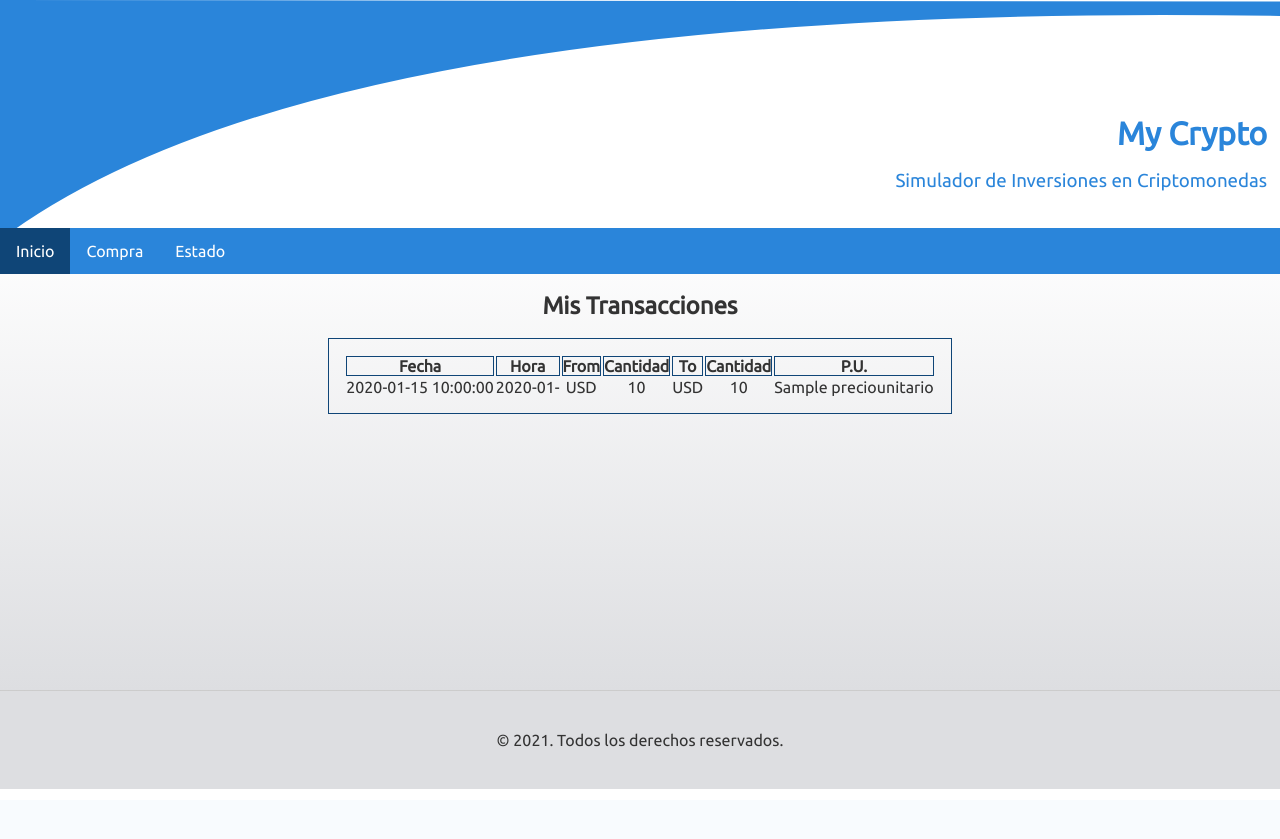
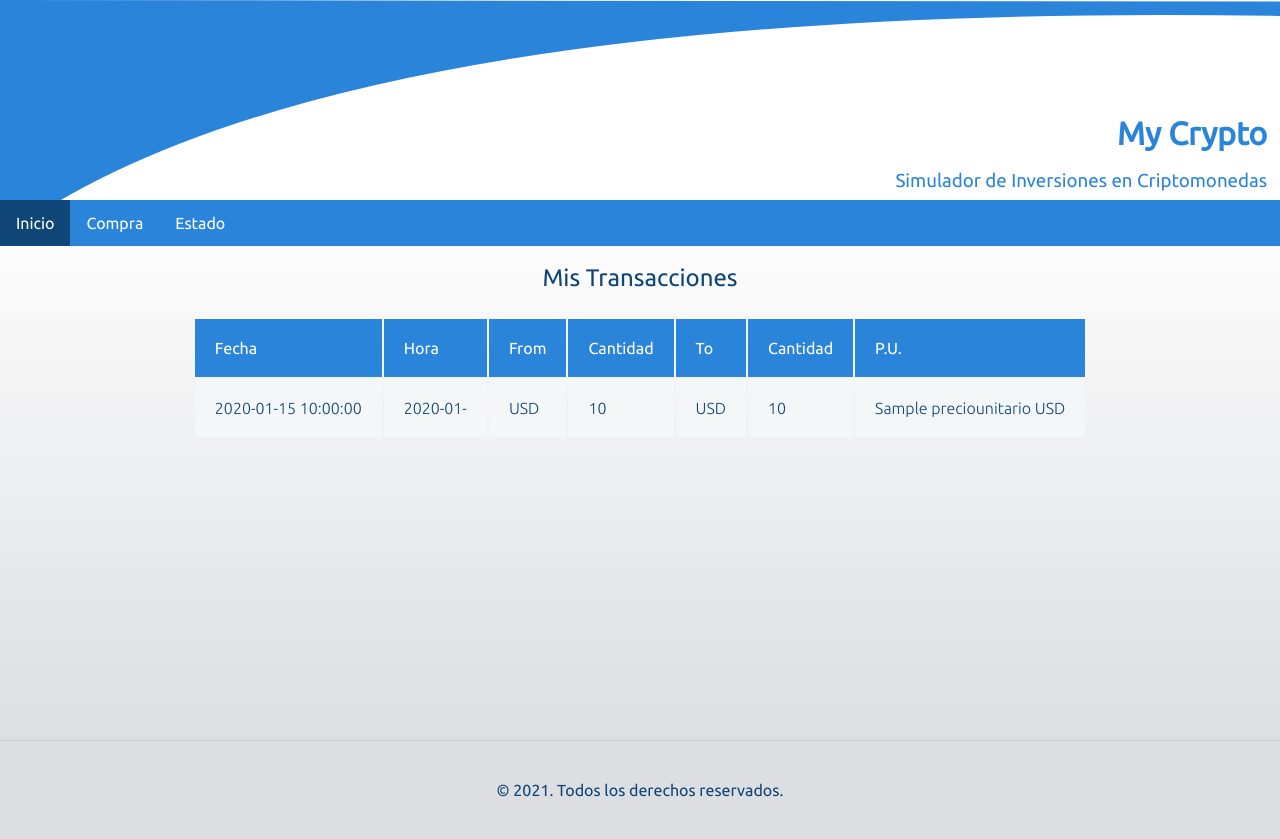
Before and after one commit to martamdf/proyecto_krypto, a Flask app: template kryptoexchange/templates/listamovimientos.html in a window 1280 px wide. Before the commit the page ends 789 px from the top, so only its background shows below. Run offline with Flask 2, Linux system fonts and the light colour scheme; the template is opened without the code that fills it: most values are stand-ins (such as "Sample title", 1, 10 or a date in 2020); parts of the project's set-up code (start-up, migrations or seed data) failed here and were passed over; some libraries are stand-ins or nearby versions.

Commit message:
estilo tabla movimientos

```diff
--- a/kryptoexchange/static/css/style.css
+++ b/kryptoexchange/static/css/style.css
@@ -33,7 +33,7 @@ li a {
     text-decoration: none;
 }
 li a:hover:not(.active) {
-    background-color: #111;
+    background-color: #0f4577;
 }
 
 .active {
@@ -46,10 +46,14 @@ li a:hover:not(.active) {
 } */
 
 body {
-    background: #fff;
-    color: #333;
+    background: #FFF;
+    color: #0f4577;
     font-family: 'Ubuntu', sans-serif;
     position: relative;
+}
+
+h2 {
+    font-weight: 400;
 }
 
 h3 {
@@ -57,7 +61,7 @@ h3 {
 }
 
 header {
-    height: 100px;
+    height: 200px;
     color:#2a85da;
     padding-top: 9vw;
     padding-bottom: 1vw;
@@ -81,14 +85,14 @@ footer {
     position: relative;
 }
 
-table {
+/* table {
     border: 1px solid #0f4577;
     text-align: center;
 }
 
 th {
     border: 1px solid #0f4577;
-}
+} */
 
 .error {
     color: red;
@@ -100,3 +104,53 @@ th {
     margin-right: auto;
     padding: 15px;
 }
+
+*, *:before, *:after {
+    -moz-box-sizing: border-box;
+    -webkit-box-sizing: border-box;
+    box-sizing: border-box;
+}
+
+table {
+    max-width: 960px;
+    margin: 10px auto;
+}
+
+caption {
+    font-size: 1.6em;
+    font-weight: 400;
+    padding: 10px 0;
+}
+
+thead th {
+    font-weight: 400;
+    background: #2a85da;
+    color: #FFF;
+}
+
+tr {
+    background: #f4f7f8;
+    border-bottom: 1px solid #FFF;
+    margin-bottom: 5px;
+}
+
+tr:nth-child(even) {
+    background: #e8eeef;
+}
+
+th, td {
+    text-align: left;
+    padding: 20px;
+    font-weight: 300;
+}
+
+tfoot tr {
+    background: none;
+}
+
+tfoot td {
+    padding: 10px 2px;
+    font-size: 0.8em;
+    font-style: italic;
+    color: #8a97a0;
+}
--- a/kryptoexchange/templates/listamovimientos.html
+++ b/kryptoexchange/templates/listamovimientos.html
@@ -9,9 +9,10 @@
         <li><a href="./balance">Estado</a></li>
     </ul>
     <br>
-    <h2>Mis Transacciones</h2>
-
-    <br>
+    <div>
+    <h2 class="h2">Mis Transacciones</h2>
+    </div>
+<div>
     {% if transacciones|length > 0 %}
         <table class="center">
             <thead>
@@ -33,7 +34,7 @@
                 <td>{{transaccion['from_quantity']}}</td>
                 <td>{{transaccion['to_currency']}}</td>
                 <td>{{transaccion['to_quantity']}}</td>
-                <td>{{transaccion['preciounitario']}}</td>
+                <td>{{transaccion['preciounitario']}} {{transaccion['from_currency']}}</td>
             </tr>
 
             {% endfor %}
@@ -54,6 +55,7 @@
             </thead>
         </table>
     </div>
+</div>
     <br>
         <p>¡Oh no! Sin Transacciones. 😢 ¡Haz tu primera compra!.</p>
     {% endif %}
```
